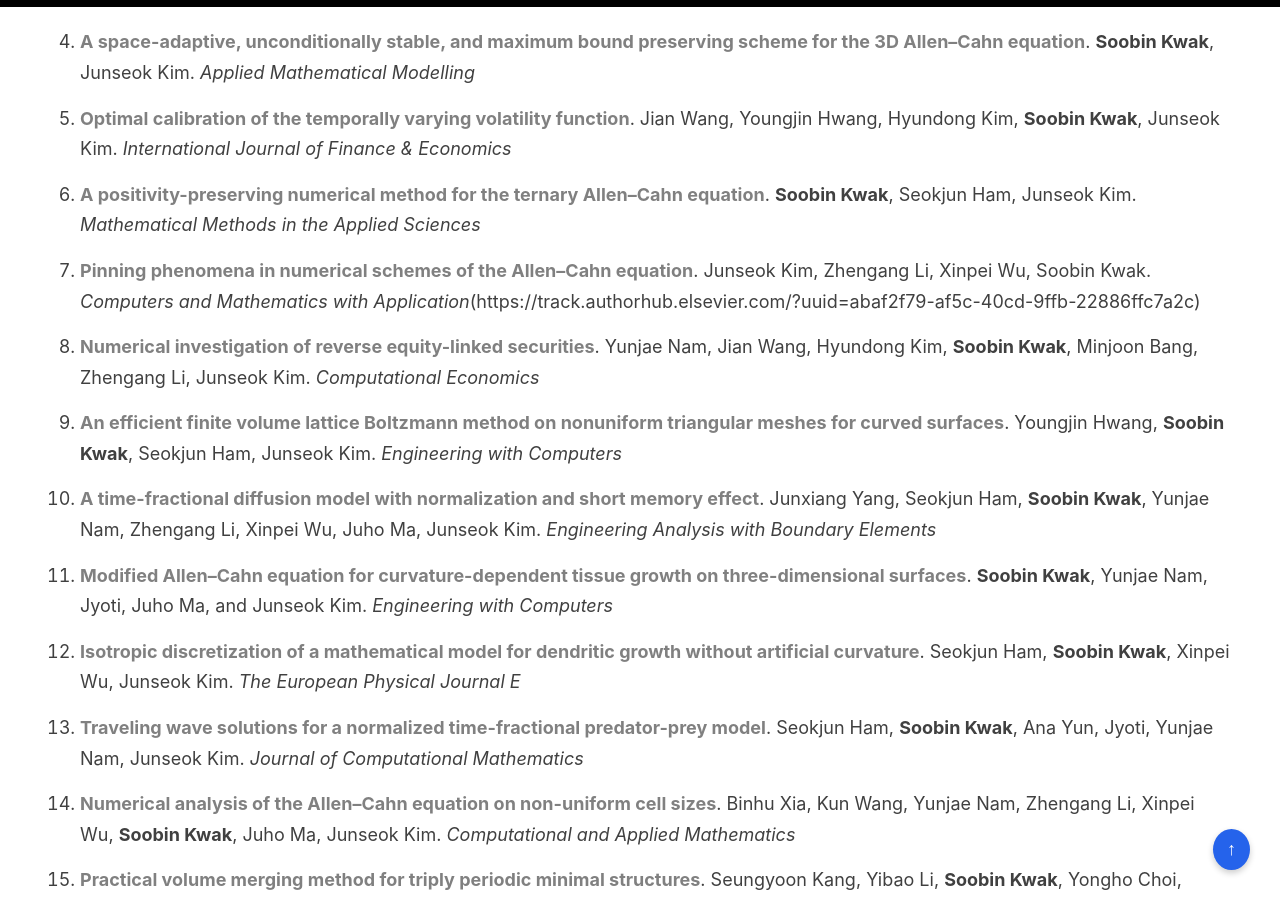
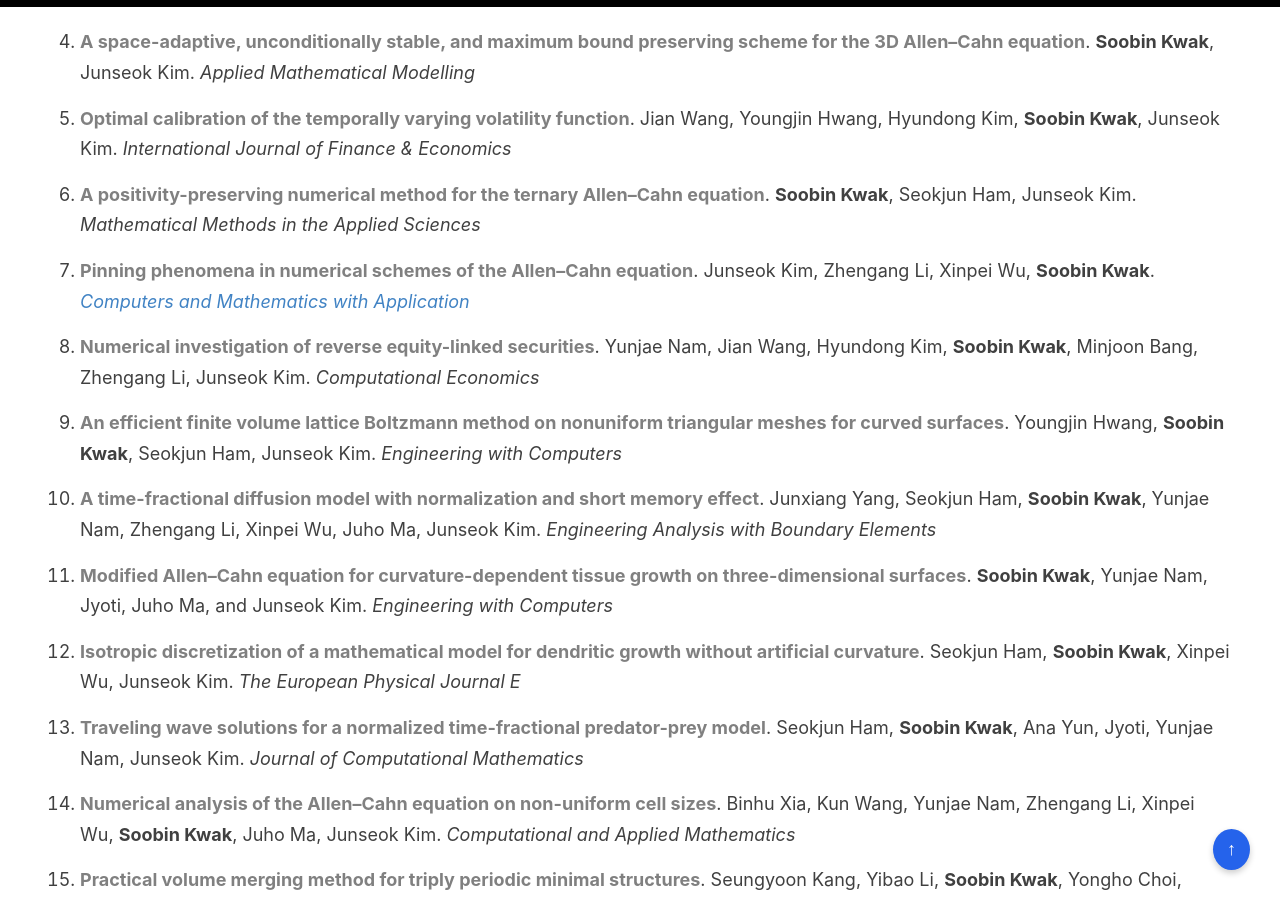
Before and after one commit to skwak/skwak.github.io, a Jekyll site: the page built from _pages/Submissions.md, in a window 1280 px wide and 900 px high, scrolled down 393 px. Built offline with Jekyll 4.4.1, drawn with Linux system fonts in a browser that asks for light colours.

Commit message:
Update Submissions.md

```diff
--- a/_pages/Submissions.md
+++ b/_pages/Submissions.md
@@ -19,7 +19,7 @@ hide_title: true
 
 1. <span style="color:#808080; font-weight: bold;">A positivity-preserving numerical method for the ternary  Allen–Cahn equation</span>. **Soobin Kwak**, Seokjun Ham, Junseok Kim. *Mathematical Methods in the Applied Sciences*
 
-1. <span style="color:#808080; font-weight: bold;">Pinning phenomena in numerical schemes of the  Allen–Cahn equation</span>. Junseok Kim, Zhengang Li, Xinpei Wu, Soobin Kwak. *Computers and Mathematics with Application*(https://track.authorhub.elsevier.com/?uuid=abaf2f79-af5c-40cd-9ffb-22886ffc7a2c)
+1. <span style="color:#808080; font-weight: bold;">Pinning phenomena in numerical schemes of the  Allen–Cahn equation</span>. Junseok Kim, Zhengang Li, Xinpei Wu, **Soobin Kwak**. [*Computers and Mathematics with Application*](https://track.authorhub.elsevier.com/?uuid=abaf2f79-af5c-40cd-9ffb-22886ffc7a2c)
 
 1. <span style="color:#808080; font-weight: bold;">Numerical investigation of reverse equity-linked securities</span>. Yunjae Nam, Jian Wang, Hyundong Kim, **Soobin Kwak**, Minjoon Bang, Zhengang Li, Junseok Kim. *Computational Economics*
 
```
